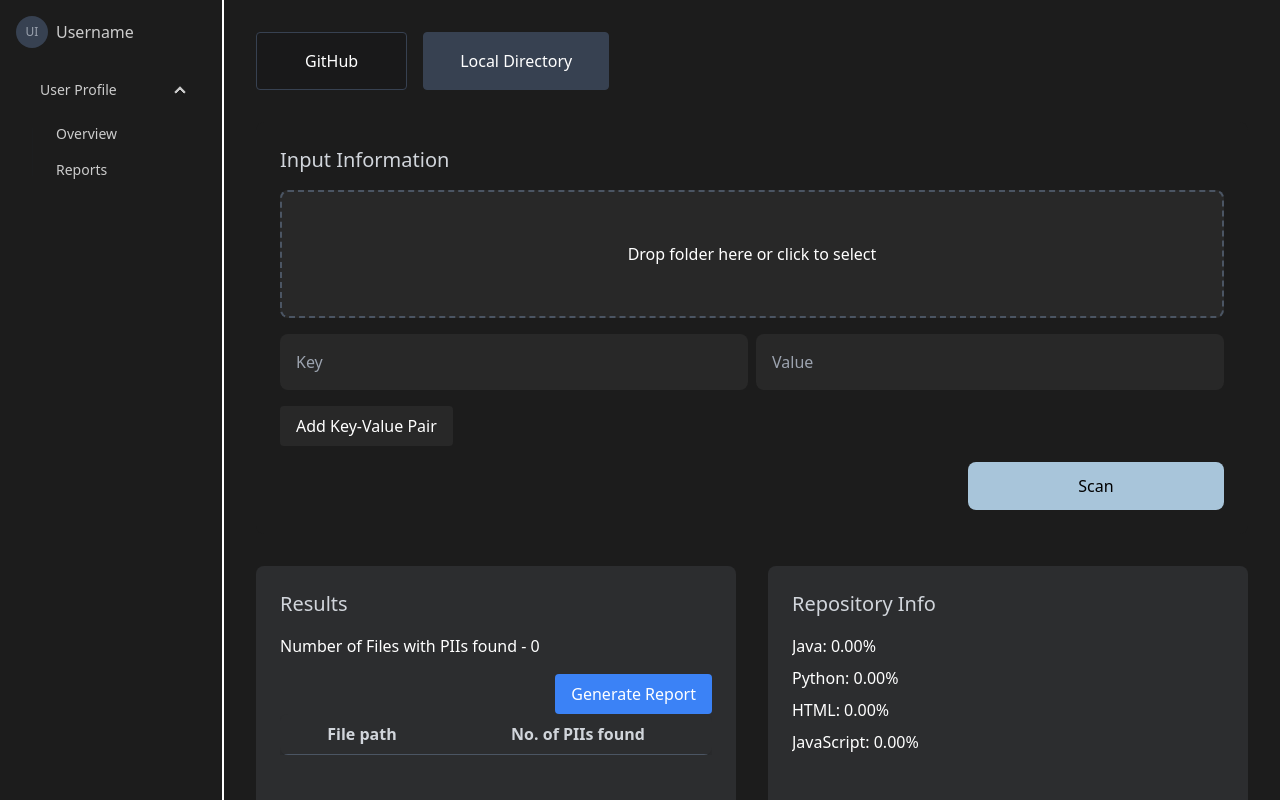
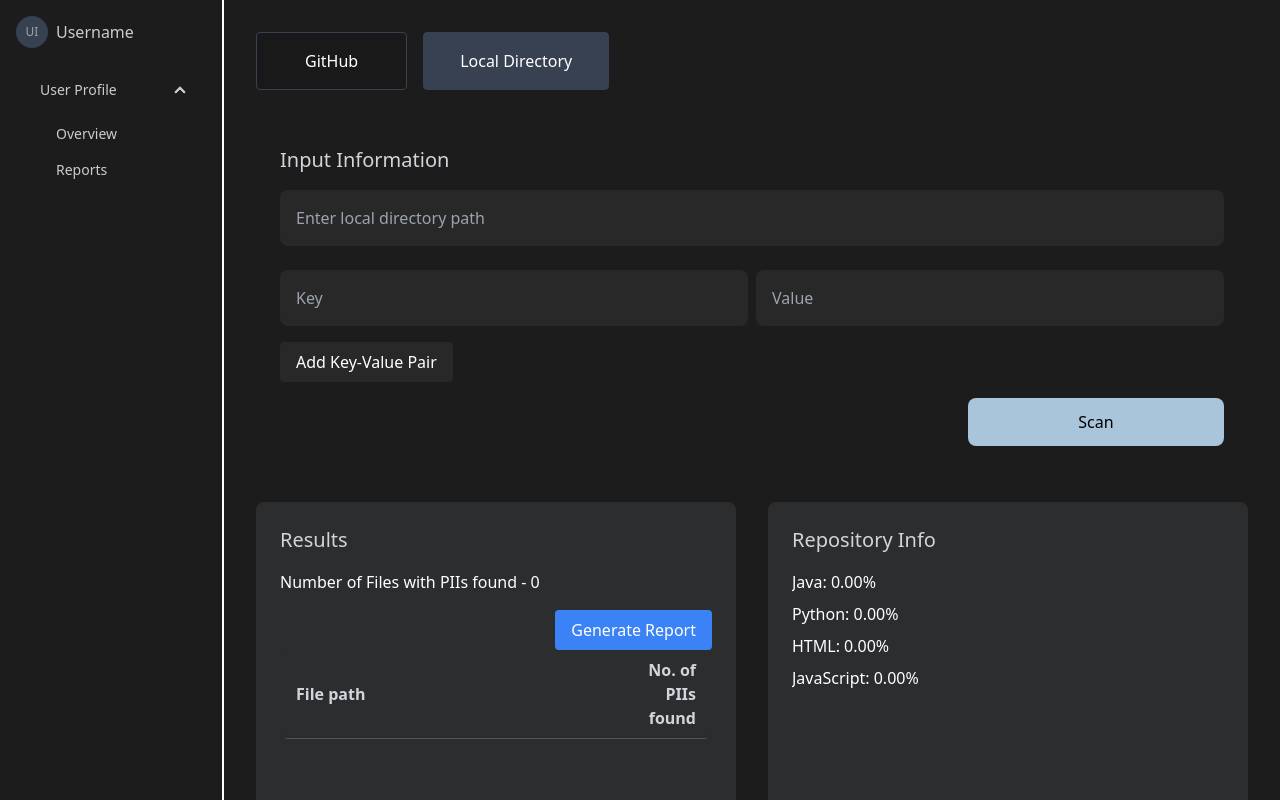
Before and after one commit to ayushsingh01042003/Scanner, a React (Vite) app in the folder Frontend/: page /overview in a window 1280 px wide. Both pictures are taken after a click on the button "Local Directory". Shown: the top 800 px of the page. Built offline with nearby package versions, Linux system fonts and the light colour scheme.

Commit message:
functionality enabled for local directory

```diff
--- a/Frontend/src/Pages/Overview/Overview.jsx
+++ b/Frontend/src/Pages/Overview/Overview.jsx
@@ -63,8 +63,7 @@ const [scanStats, setScanStats] = useState({ totalFiles: 0, filesWithPII: 0 });
   }, [repoInfo]);
 
 const handleScanClick = async () => {
-    let fetchPromise;
-    console.log('Scan button clicked');
+
     let response;
     if (scanOption === 'github') {
         const response = await fetch('http://localhost:3000/github-repo-stats', {
@@ -119,31 +118,24 @@ const handleScanClick = async () => {
             hoverBackgroundColor: colors
           }]
         });
-
-        // Mock data for other fields (you may want to replace these with actual API calls as well)
-        // setNumFiles(mockNumFiles);
-        // setResults(mockResults);
-
       }
       else if (scanOption === 'local') {
         if (!localDirectoryPath) {
             throw new Error('No directory selected');
           }
-        // const directoryPath = localItems[0]?.webkitRelativePath || localItems[0]?.path;
-        response = await fetch('http://localhost:3000/local-directory-stats', {
+        const statsResponse = await fetch('http://localhost:3000/local-directory-stats', {
           method: 'POST',
           headers: {
             'Content-Type': 'application/json',
           },
           body: JSON.stringify({ directoryPath: localDirectoryPath }),
         });
+
+      if (!statsResponse.ok) {
+        throw new Error(`Failed to fetch local directory stats`);
       }
 
-      if (!response.ok) {
-        throw new Error(`Failed to fetch ${scanOption} stats`);
-      }
-
-      const responsedata = await fetch('http://localhost:3000/scan-directory', {
+      const scanResponse = await fetch('http://localhost:3000/scan-directory', {
         method: 'POST',
         headers: {
           'Content-Type': 'application/json',
@@ -151,19 +143,15 @@ const handleScanClick = async () => {
         body: JSON.stringify({
       directoryPath: localDirectoryPath,
       regexPairs: Object.fromEntries(keyValuePairs.map(pair => [pair.key, pair.value]))
-        }),
-      });
+      }),});
 
-      if (!responsedata.ok) {
+      if (!scanResponse.ok) {
         throw new Error('Failed to scan local directory');
       }
 
-      const data = await response.json();
-    //   console.log('API response:', data);
-
-      const scanData = await responsedata.json();
-        console.log("Scanned response:", scanData);
-
+      const statsData = await statsResponse.json();
+      const scanData = await scanResponse.json();
+      setRepoInfo(statsData);
 
         const processedResults = Object.entries(scanData).reduce((acc, [piiType, files]) => {
             Object.entries(files).forEach(([filePath, piiInstances]) => {
@@ -178,9 +166,6 @@ const handleScanClick = async () => {
           setResults(processedResults);
         // setNumFiles(Object.keys(processedResults).length);
         setNumFiles(Object.keys(scanData).reduce((sum, key) => sum + Object.keys(scanData[key]).length, 0));
-
-      if (data && Object.keys(data).length > 0) {
-        setRepoInfo(data);
 
       // Update chart data
       const topLanguages = Object.entries(data)
@@ -263,15 +248,6 @@ const handleScanClick = async () => {
     e.preventDefault();
   };
 
-  const handleFileInputChange = (e) => {
-    const files = Array.from(e.target.files);
-    setLocalItems(files);
-    if (files.length > 0) {
-        const directoryPath = files[0].webkitRelativePath.split('/')[0];
-        setLocalDirectoryPath(directoryPath);
-    }
-  };
-
   return (
     <div className="bg-[#1C1C1C] text-white min-h-screen p-8 w-full overflow-hidden">
       <div className="mb-8">
@@ -344,7 +320,7 @@ const handleScanClick = async () => {
                 </div>
               ))}
               <button
-                className="bg-green-600 hover:bg-green-700 text-white py-2 px-4 rounded"
+                className="bg-[#282828] hover:bg-black text-white py-2 px-4 rounded"
                 onClick={handleAddKeyValuePair}
               >
                 Add Key-Value Pair
@@ -352,26 +328,14 @@ const handleScanClick = async () => {
             </div>
           )}
           {scanOption === 'local' && (
-            <div className="mb-4" onDrop={handleDrop} onDragOver={handleDragOver}>
-                <div className="bg-[#282828] text-white rounded-lg py-4 px-4 w-full focus:outline-none h-32 flex flex-col items-center justify-center border-dashed border-2 border-gray-600">
-                <label htmlFor="fileInput" className="cursor-pointer text-center">
-                    {localDirectoryPath
-                    ? <>
-                        <div>Selected Directory:</div>
-                        <div className="font-bold mt-2">{localDirectoryPath}</div>
-                        </>
-                    : 'Drop folder here or click to select'
-                    }
-                </label>
+          <div className="mb-4">
             <input
-                    type="file"
-                    id="fileInput"
-                    className="hidden"
-                    onChange={handleFileInputChange}
-                    webkitdirectory=""
-                    directory=""
+              type="text"
+              placeholder="Enter local directory path"
+              value={localDirectoryPath}
+              onChange={(e) => setLocalDirectoryPath(e.target.value)}
+              className="bg-[#282828] text-white rounded-lg py-4 px-4 w-full mb-2 focus:outline-none"
             />
-                </div>
             {keyValuePairs.map((pair, index) => (
               <div className="flex space-x-2 mb-2 mt-4" key={index}>
                 <input
@@ -441,8 +405,8 @@ const handleScanClick = async () => {
       <table className="min-w-full bg-[#2C2D2F] border-collapse border-gray-600 shadow-md rounded-lg overflow-hidden">
         <thead className="bg-[#2C2D2F] text-gray-300">
           <tr>
-          <th className="py-2 px-4 border-b border-gray-600">File path</th>
-          <th className="py-2 px-4 border-b border-gray-600">No. of PIIs found</th>
+          <th className="py-2 px-4 border-b border-gray-600 text-left w-3/4">File path</th>
+          <th className="py-2 px-4 border-b border-gray-600 text-right w-1/4">No. of PIIs found</th>
           </tr>
         </thead>
         <tbody className="text-gray-400">
@@ -454,8 +418,8 @@ const handleScanClick = async () => {
 
             return (
             <tr key={filePath}>
-                <td className="py-2 px-4 border-b border-gray-600">{filePath}</td>
-                <td className="py-2 px-4 border-b border-gray-600">{piiCount}</td>
+                <td className="py-2 px-4 border-b border-gray-600 text-left">{filePath}</td>
+                <td className="py-2 px-4 border-b border-gray-600 text-right">{piiCount}</td>
             </tr>
             );
            })}
@@ -478,7 +442,15 @@ const handleScanClick = async () => {
     </div>
     <div className="flex-grow flex items-center justify-center">
       <div style={{ width: '100%', maxWidth: '250px', height: '250px' }}>
-        <Pie data={chartData} options={{ responsive: true, maintainAspectRatio: true }} />
+      <Pie data={chartData} options={{
+          responsive: true,
+          maintainAspectRatio: true,
+          plugins: {
+            legend: {
+              position: 'bottom',
+            }
+          }
+        }} />
       </div>
     </div>
   </div>
```
Lines whose indentation alone changed are shown as unchanged.
